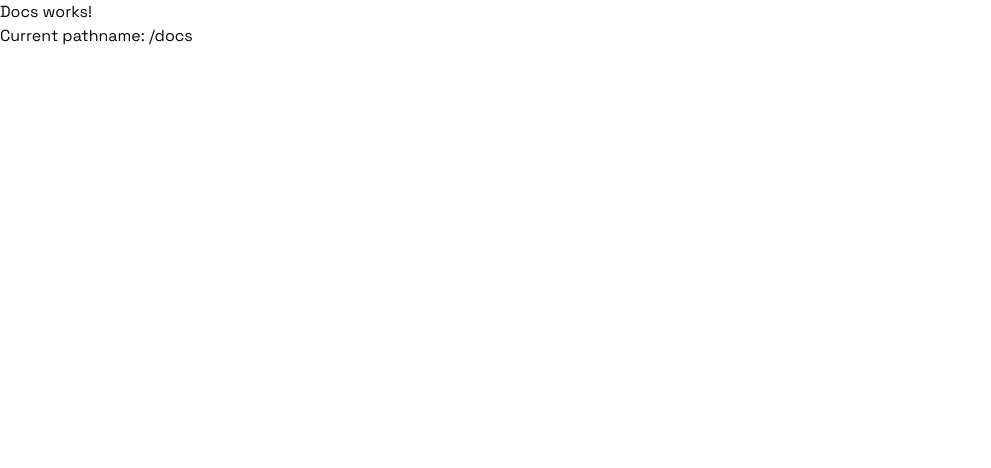
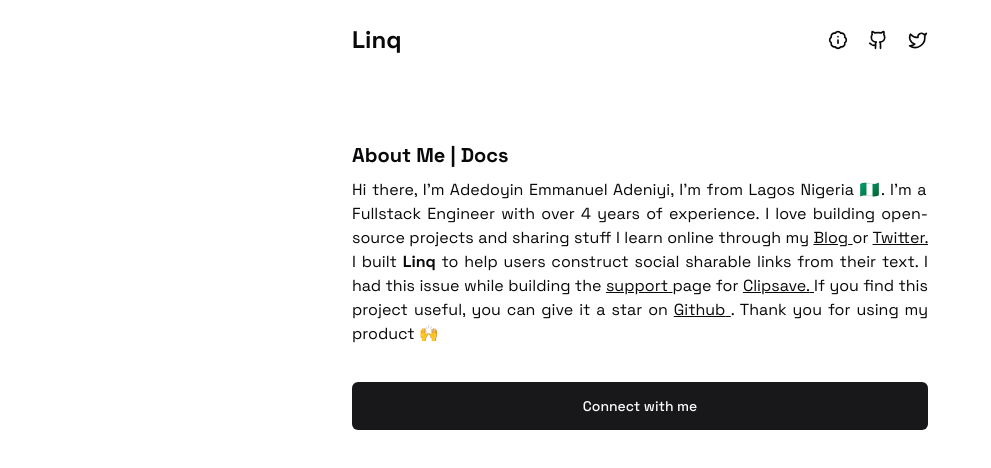
Before and after one commit to Adedoyin-Emmanuel/linq, a Next.js app: page /docs in a window 1280 px wide. Shown: the top 468 px of the page, without its empty margins (0-991 px from the left). Built offline with nearby package versions, Linux system fonts and the light colour scheme.

Commit message:
feat: finshed docs page

```diff
--- a/app/docs/page.tsx
+++ b/app/docs/page.tsx
@@ -1,16 +1,50 @@
-"use client";
-import React from "react";
-import { useRouter, usePathname } from "next/navigation";
+import Header from "@/app/components/header";
+import { Button } from "@/components/ui/button";
+import Link from "next/link";
 
-const Docs = () => {
-  const pathname = usePathname();
+export default function Docs() {
+  return (
+    <section className="w-full flex items-center justify-around flex-col">
+      <Header />
+      <br></br>
+      <section className="w-full max-w-[600px]  flex flex-col items-center  justify-center my-4 p-3">
+        <h2 className="font-extrabold text-[20px] w-full text-start my-2">
+          About Me | Docs
+        </h2>
+        <p className="text-justify">
+          Hi there, I'm Adedoyin Emmanuel Adeniyi, I'm from Lagos Nigeria 🇳🇬.
+          I'm a Fullstack Engineer with over {new Date().getFullYear() - 2020}{" "}
+          years of experience. I love building open-source projects and sharing
+          stuff I learn online through my{" "}
+          <Link href={"https://adedoyin.hashnode.dev"} className="underline">
+            Blog{" "}
+          </Link>{" "}
+          or{" "}
+          <Link href={"https://x.com/Emmysoft_Tm"} className="underline">
+            Twitter.{" "}
+          </Link>
+          I built <strong>Linq</strong> to help users construct social sharable
+          links from their text. I had this issue while building the{" "}
+          <Link href={"https://clipsave.space/support"} className="underline">
+            support{" "}
+          </Link>
+          page for{" "}
+          <Link href={"https://clipsave.space/app"} className="underline">
+            Clipsave.{" "}
+          </Link>
+          If you find this project useful, you can give it a star on{" "}
+          <Link
+            href={"https://github.com/adedoyin-emmanuel/linq"}
+            className="underline"
+          >
+            Github{" "}
+          </Link>
+          . Thank you for using my product 🙌
+        </p>
 
-  return (
-    <div>
-      <h1>Docs works!</h1>
-      <p>Current pathname: {pathname}</p>
-    </div>
+        <br />
+        <Button className="w-full p-6 my-3">Connect with me</Button>
+      </section>
+    </section>
   );
-};
-
-export default Docs;
+}
```
